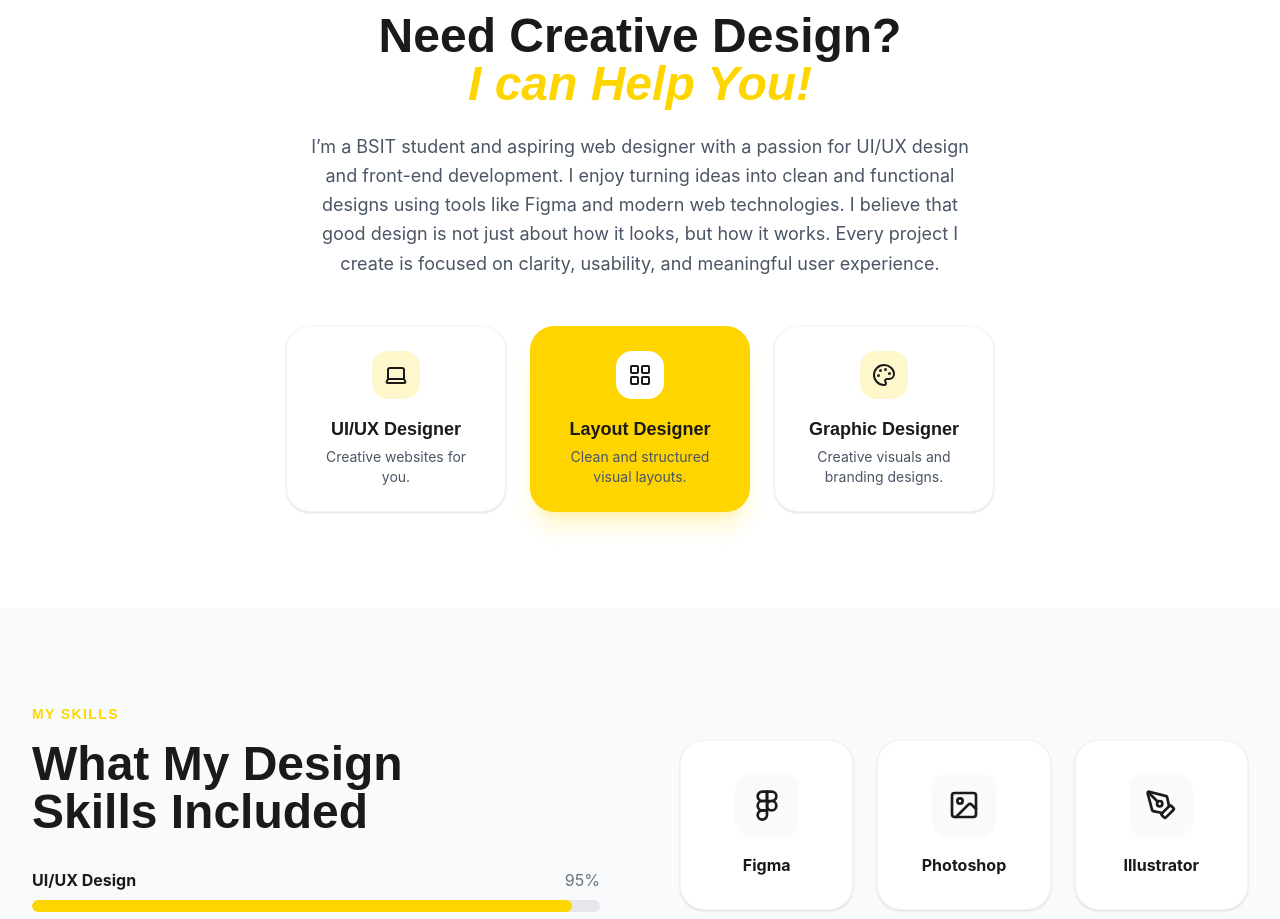
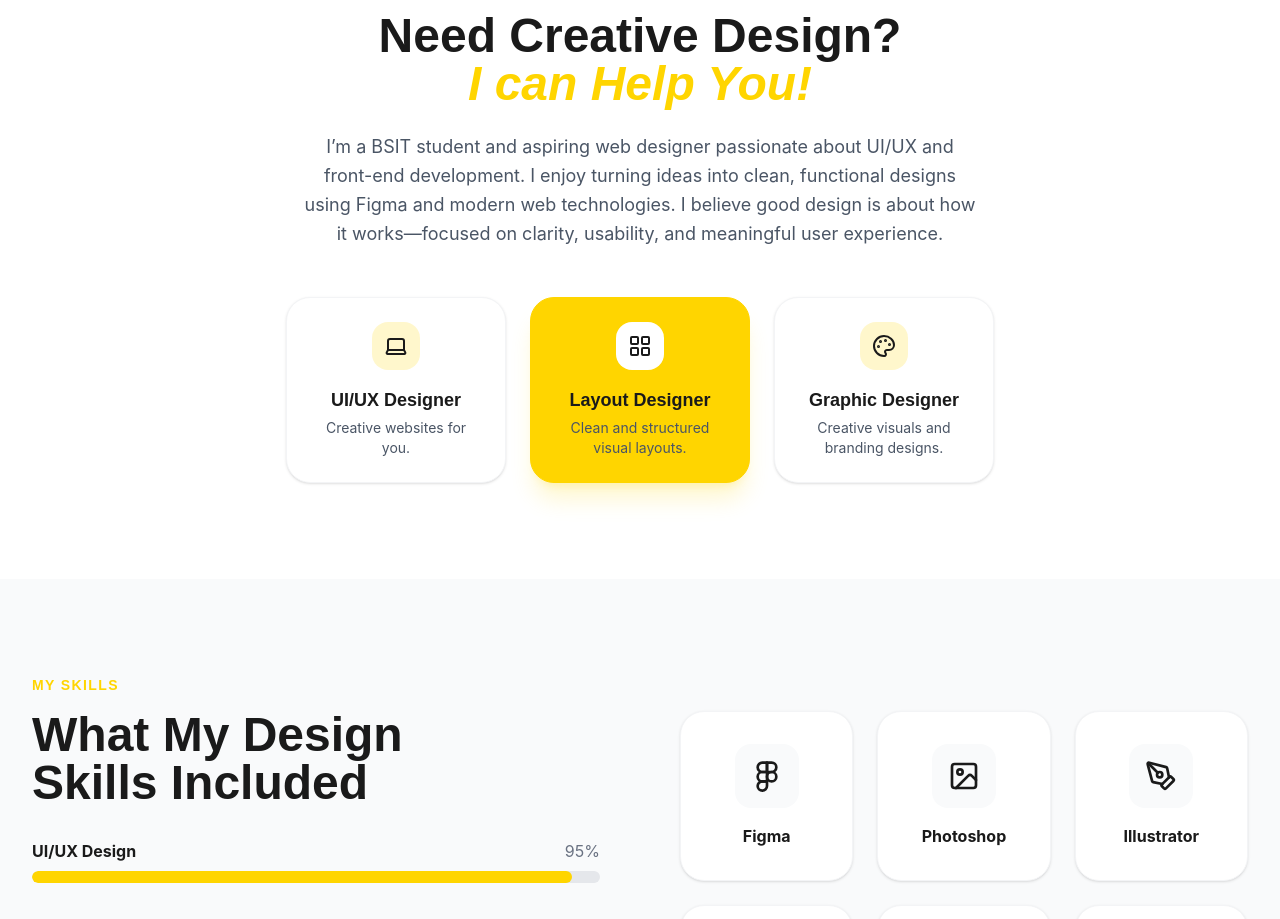
Before and after one commit to HaruDanNoe/Portfolio, a React (Vite) app: page / in a window 1280 px wide. Shown: the part 940-1859 px from the top of the page. Built offline with nearby package versions, Linux system fonts and the light colour scheme.

Commit message:
description2

```diff
--- a/src/components/About.tsx
+++ b/src/components/About.tsx
@@ -20,9 +20,10 @@ export default function About() {
 
         {/* Description */}
         <p className="text-gray-600 text-lg mb-12 leading-relaxed max-w-2xl">
-          I’m a BSIT student and aspiring web designer with a passion for UI/UX design and front-end development. I enjoy turning ideas into clean and functional designs using tools like Figma and modern web technologies.
-
-I believe that good design is not just about how it looks, but how it works. Every project I create is focused on clarity, usability, and meaningful user experience.
+          I’m a BSIT student and aspiring web designer passionate about UI/UX and front-end development.
+          I enjoy turning ideas into clean,
+          functional designs using Figma and modern web technologies.
+          I believe good design is about how it works—focused on clarity, usability, and meaningful user experience.
         </p>
 
         {/* Cards */}
```
